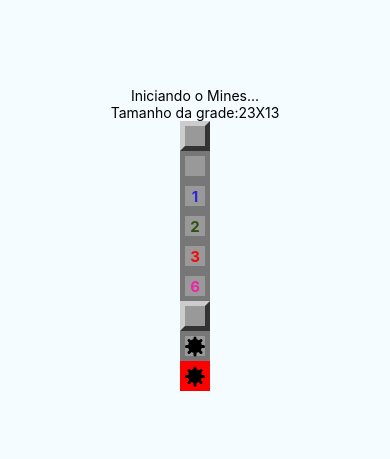
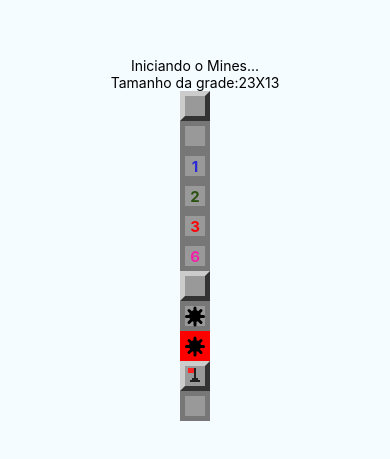
Before and after one commit to rms2307/campo-minado, a React Native app: screen / in a window 390 px wide. Shown: the part 183-642 px from the top of the page. Built offline with nearby package versions, Linux system fonts and the light colour scheme.

Commit message:
added: componente Field

```diff
--- a/App.js
+++ b/App.js
@@ -19,6 +19,8 @@ export default () => {
       <Field mined />
       <Field mined opened />
       <Field mined opened exploded />
+      <Field flagged />
+      <Field flagged opened />
     </SafeAreaView>
   );
 };
--- a/src/components/Field.js
+++ b/src/components/Field.js
@@ -2,14 +2,16 @@ import React from 'react'
 import { View, StyleSheet, Text } from 'react-native'
 import params from '../params'
 import Mine from './Mine'
+import Flag from './Flag'
 
 export default props => {
-    const { mined, opened, nearMines, exploded } = props
+    const { mined, opened, nearMines, exploded, flagged } = props
 
     const styleField = [styles.field]
     if (opened) styleField.push(styles.opened)
     if (exploded) styleField.push(styles.exploded)
-    if (styleField.length === 1) styleField.push(styles.regular)
+    if (flagged) styleField.push(styles.flagged)
+    if (!opened && !exploded) styleField.push(styles.regular)
 
     let color = null
     if (nearMines > 0) {
@@ -25,6 +27,7 @@ export default props => {
                 ? <Text style={[styles.label, { color: color }]}>{nearMines}</Text>
                 : false}
             {mined && opened ? <Mine /> : false}
+            {flagged && !opened ? <Flag /> : false}
         </View>
     )
 }
--- /dev/null
+++ b/src/components/Flag.js
@@ -0,0 +1,71 @@
+import React from 'react'
+import { View, StyleSheet } from 'react-native'
+
+export default props => {
+    return (
+        <View style={styles.container}>
+           <View style={[styles.flagpole, props.bigger ? styles.flagpoleBigger : null]} />
+           <View style={[styles.flag, props.bigger ? styles.flagBigger : null]} />
+           <View style={[styles.base1, props.bigger ? styles.base1Bigger : null]} />
+           <View style={[styles.base2, props.bigger ? styles.base2Bigger : null]} />
+        </View>
+    )
+}
+
+const styles = StyleSheet.create({
+    container: {
+        marginTop: 2,
+    },
+    flagpole: {
+        position: 'absolute',
+        height: 14,
+        width: 2,
+        backgroundColor: '#222',
+        marginLeft: 9,
+    },
+    flag: {
+        position: 'absolute',
+        height: 5,
+        width: 6,
+        backgroundColor: '#F22',
+        marginLeft: 3,
+    },
+    base1: {
+        position: 'absolute',
+        height: 2,
+        width: 6,
+        backgroundColor: '#222',
+        marginLeft: 7,
+        marginTop: 10,
+    },
+    base2: {
+        position: 'absolute',
+        height: 2,
+        width: 10,
+        backgroundColor: '#222',
+        marginLeft: 5,
+        marginTop: 12,
+    },
+    flagpoleBigger: {
+        height: 28,
+        width: 4,
+        marginLeft: 16,
+    },
+    flagBigger: {
+        height: 10,
+        width: 14,
+        marginLeft: 3,
+    },
+    base1Bigger: {
+        height: 4,
+        width: 12,
+        marginTop: 20,
+        marginLeft: 12,
+    },
+    base2Bigger: {
+        height: 4,
+        width: 20,
+        marginLeft: 8,
+        marginTop: 24
+    }
+})
--- a/src/components/Mine.js
+++ b/src/components/Mine.js
@@ -19,8 +19,8 @@ const styles = StyleSheet.create({
         justifyContent: 'center',
     },
     coreMine: {
-        height: 14,
-        width: 14,
+        height: 12,
+        width: 12,
         borderRadius: 10,
         backgroundColor: 'black',
         alignItems: 'center',
```
